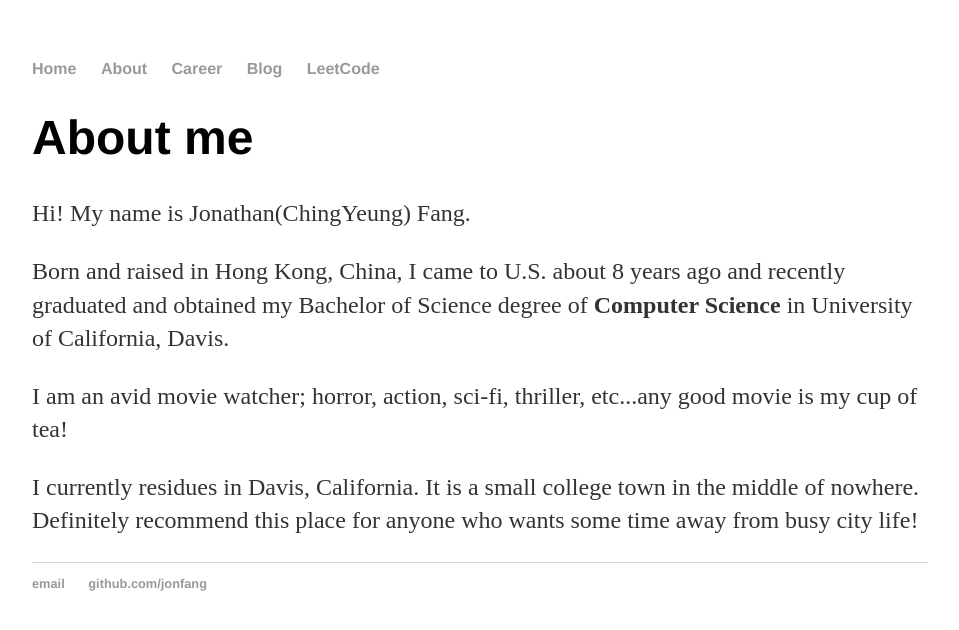
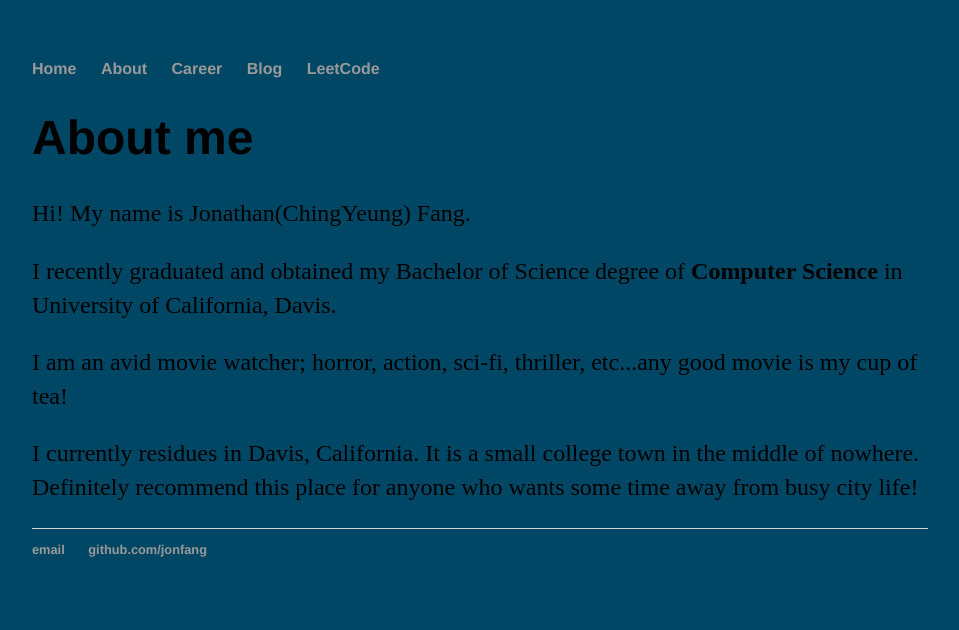
Before and after one commit to jonfang/jonfang.github.io, a Jekyll site: the page built from about/index.html, in a window 1280 px wide. Shown: the top 630 px of the page, without its empty margins (160-1119 px from the left). Built offline with Jekyll 4.4.1, drawn with Linux system fonts in a browser that asks for light colours.

Commit message:
update background color

```diff
--- a/about/index.html
+++ b/about/index.html
@@ -5,7 +5,7 @@ title: Jonathan(ChingYeung) Fang
 <div class="about">
 	<h1>About me</h1>
 	<p>Hi! My name is Jonathan(ChingYeung) Fang. </p>
-	<p>Born and raised in Hong Kong, China, I came to U.S. about 8 years ago and recently graduated and obtained my Bachelor of Science degree of <b>Computer Science</b> in University of California, Davis.</p>
+	<p>I recently graduated and obtained my Bachelor of Science degree of <b>Computer Science</b> in University of California, Davis.</p>
 	<p>I am an avid movie watcher; horror, action, sci-fi, thriller, etc...any good movie is my cup of tea!</p>
 	<p>I currently residues in Davis, California. It is a small college town in the middle of nowhere. Definitely recommend this place for anyone who wants some time away from busy city life!</p>
 </div>
--- a/css/main.css
+++ b/css/main.css
@@ -1,7 +1,7 @@
 body {
     margin: 60px auto;
     width: 70%;
-
+    background-image: url("../blue-sky.jpg");
 
 }
 
@@ -29,7 +29,6 @@ h1 {
 p {
     font-size: 1.5em;
     line-height: 1.4em;
-    color: #333;
 }
 footer {
     border-top: 1px solid #d5d5d5;
```
Also changed, not shown: blue-sky.jpg.
